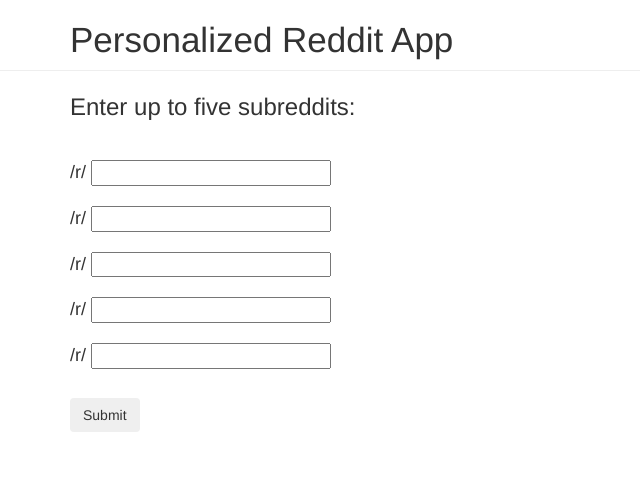
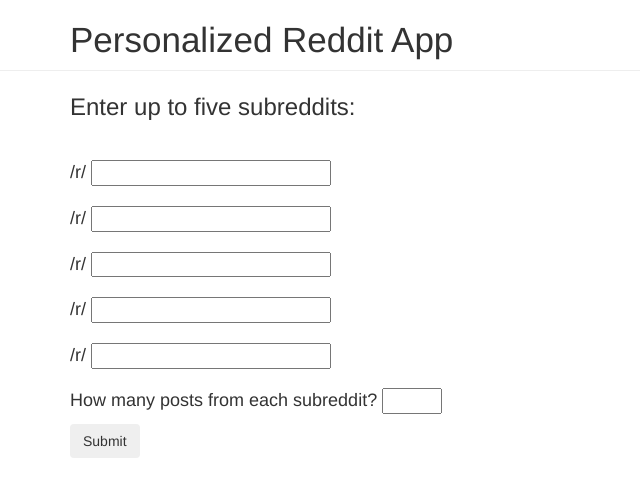
Before and after one commit to kimarre/Reddit-App, a plain HTML site: page index.html in a window 1280 px wide. Shown: the whole page, without its empty margins (0-640 px from the left). Drawn offline with nearby package versions, Linux system fonts and the light colour scheme.

Commit message:
Added an input for number of posts per subreddit.

```diff
--- a/index.html
+++ b/index.html
@@ -13,11 +13,13 @@
 
 	<div class="container" id="inputForm">
 		<h3>Enter up to five subreddits:</h3><br>
-		<h4>/r/ <input type="text" name="reddit1"><br><br>
-		/r/ <input type="text" name="reddit2"><br><br>
-		/r/ <input type="text" name="reddit3"><br><br>
-		/r/ <input type="text" name="reddit4"><br><br>
-		/r/ <input type="text" name="reddit5"><br><br></h4>
+		<h4>/r/ <input type="text" name="reddit"><br><br>
+			/r/ <input type="text" name="reddit"><br><br>
+			/r/ <input type="text" name="reddit"><br><br>
+			/r/ <input type="text" name="reddit"><br><br>
+			/r/ <input type="text" name="reddit"><br><br>
+			How many posts from each subreddit? <input type="text" id="numPosts">
+		</h4>
 		<button class="btn" id="submitButton" value="Submit">Submit</button>
 	</div>
 
--- a/redditapp.js
+++ b/redditapp.js
@@ -1,28 +1,19 @@
-
- //["makeupaddiction", "muacirclejerk"];
-//var formData = new FormData("inputForm");
-//formData.append("reddit1", reddit1);
 
 var subreddits = [];
 var posts = [];
 var statuses;
 
 $("#submitButton").click(function() {
-
 	subreddits = getSubreddits();
-
-	console.log(subreddits);
 	$("#inputForm").hide();
 	$("#postList").show();
-	loadSubreddits();
+	loadSubreddits(document.getElementById("numPosts").value);
 });
 
-function loadSubreddits() {
-	console.log(subreddits);
+function loadSubreddits(numPosts) {
 	//map iteratorates over each element in the array given (ex. subreddits)
 	statuses = subreddits.map( function(index, subreddit) {
-		console.log(subreddit);
-		var url = "http://www.reddit.com/r/" + subreddit + "/hot.json?limit=5";
+		var url = "http://www.reddit.com/r/" + subreddit + "/hot.json?limit=" + numPosts;
 
 		// requests from URL, returns object from JSON response as data
 		// stores the progress in status
@@ -30,7 +21,6 @@ function loadSubreddits() {
 
 		status.done(function(data) {
 			posts = posts.concat(data.data.children);
-			console.log(posts);
 		});
 
 		return status;
@@ -41,16 +31,12 @@ function loadSubreddits() {
 		posts = posts.sort(function(post1, post2) {
 			return post2.data.score - post1.data.score;
 		});
-		console.log("anything");
 
 		for (var i = 0; i < posts.length; i++) {
 			$("#postList").append(printPosts(posts[i].data));
 		}
 	});
-
 }
-
-
 
 function printPosts(post) {
 	var title = "<h3 class='lead'><a href=\"" + post.url + "\">" + post.title + "</a></h3>";
@@ -61,7 +47,7 @@ function printPosts(post) {
 }
 
 function getSubreddits() {
-	return $('input[type="text"]').map(function(index, input) {
+	return $('input[name="reddit"]').map(function(index, input) {
 		var value = $(input).val();
 		if (value)
 			return value;
--- a/style.css
+++ b/style.css
@@ -15,6 +15,10 @@ hr {
 	margin-bottom:3px;
 }
 
+#numPosts {
+	width: 60px;
+}
+
 #postList {
 	display:none;
 }
```
